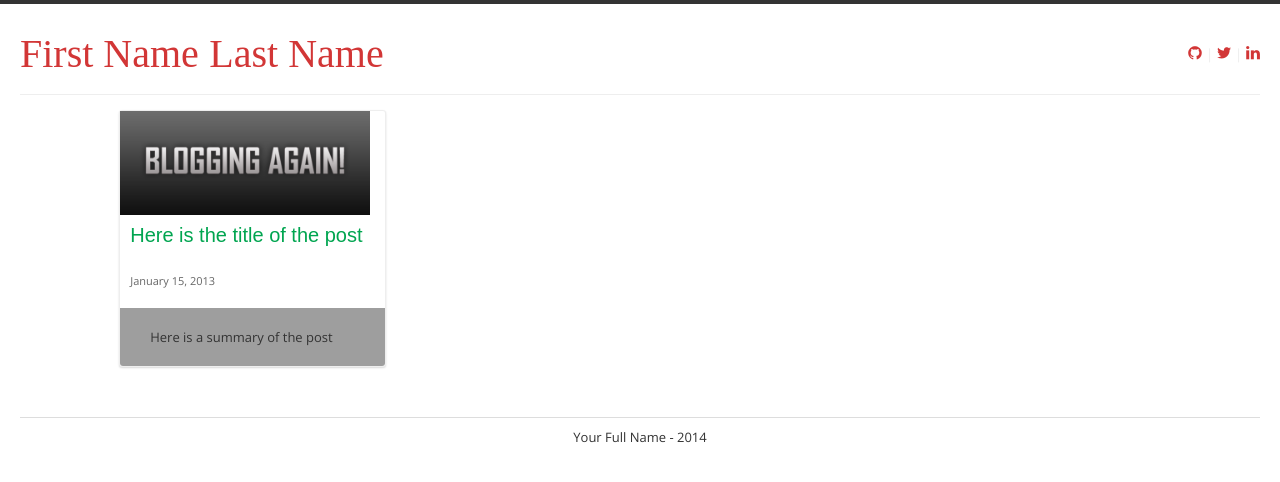
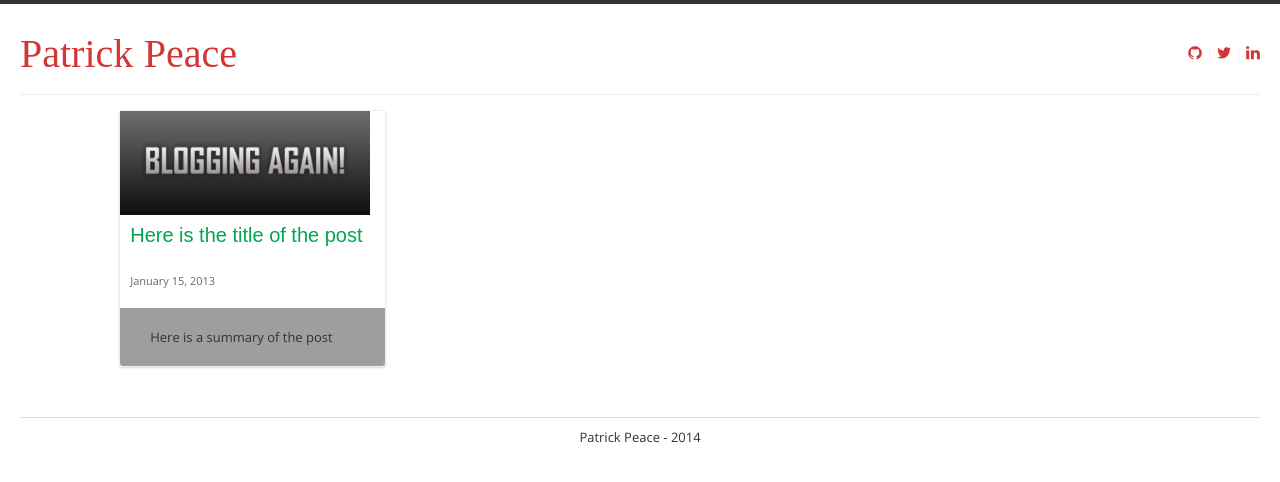
Before and after one commit to ecaepp/ecaepp..github.io, a Jekyll site: the page built from index.html, in a window 1280 px wide. Shown: the top 482 px of the page. Built offline with Jekyll 4.4.1, drawn with Linux system fonts in a browser that asks for light colours; some web fonts are replaced; grey boxes are pictures that could not be loaded.

Commit message:
Update configs

```diff
--- a/_config.yml
+++ b/_config.yml
@@ -1,15 +1,15 @@
 permalink: /:categories/:title.html
-url: "http://pasindud.github.io/jekyll-masonry/"
-full_name: "Your Full Name"
-first_name: "First Name"
-last_name: "Last Name"
+url: "http://ecaepp.github.io/jekyll-masonry/"
+full_name: "Patrick Peace"
+first_name: "Patrick"
+last_name: "Peace"
 blog_title: "Blog title "
 author_img_name_path: "/images/users/user.jpg"
 disqus_shortname: "pasinduland"
 copyright_year: "2014"
 google_analytics_code: ""
 aboutme: "Something about the author here"
-twitter: "Ghosteyes1"
-github: "pasindud"
-facebook: "mepasindu"
+twitter: "Patrick51peace"
+github: "ecaepp"
+facebook: ""
 linkined_url: ""
```
